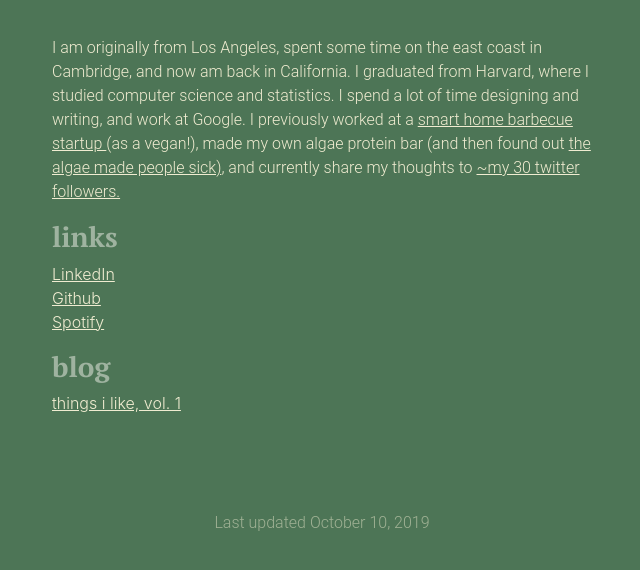
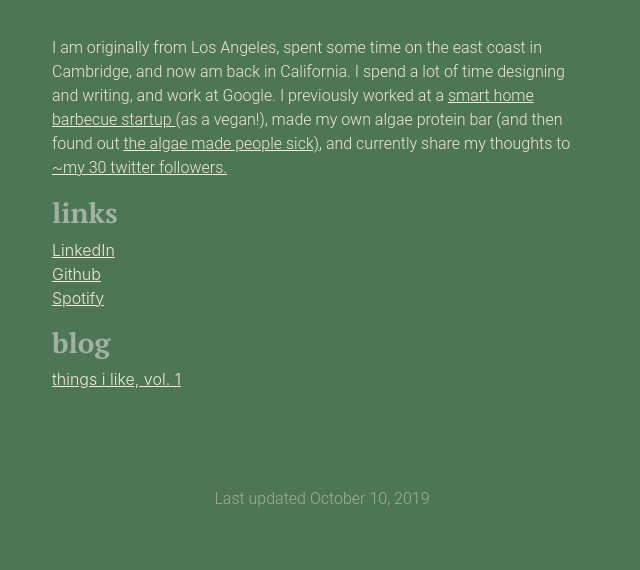
Before and after one commit to monicadsong/monicadsong.github.io, a plain HTML site: page index.html in a window 1280 px wide. Shown: the part 152-722 px from the top of the page, without its empty margins (318-958 px from the left). Drawn offline with nearby package versions, Linux system fonts and the light colour scheme.

Commit message:
remove harvard

```diff
--- a/index.html
+++ b/index.html
@@ -21,8 +21,7 @@
                     <div class="col-lg-6">
                         <h1>monica song</h1>
                         <p>I am originally from Los Angeles, spent some time on the east coast in Cambridge, and now am back in California.
-                            I graduated from Harvard, where I studied computer science and statistics. I spend a lot of time designing and writing, and
-                        work at Google. I previously worked at a <a href="https://desora.co/" target="_blank">smart home barbecue startup </a> (as a vegan!),
+                            I spend a lot of time designing and writing, and work at Google. I previously worked at a <a href="https://desora.co/" target="_blank">smart home barbecue startup </a> (as a vegan!),
                         made my own algae protein bar (and then found out <a href = "https://arstechnica.com/science/2016/11/solved-algal-flour-was-causing-violent-illnesses-soylent-says/" target="_blank">
                             the algae made people sick)</a>, and currently share my thoughts to <a href = "https://twitter.com/monicadsong" target="_blank">~my 30 twitter followers.</a></p>
 
```
